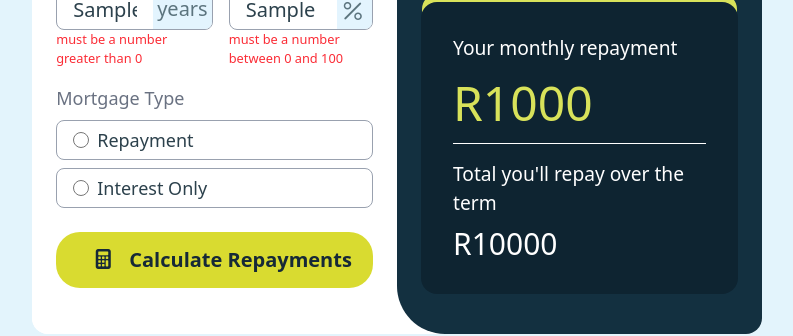
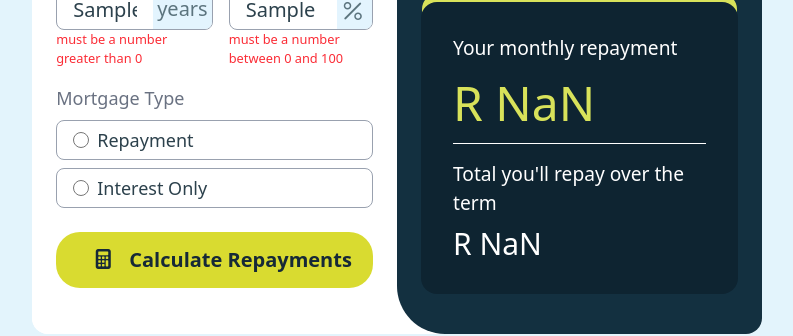
Before and after one commit to Lethabo-Michelle/mortgage-calculator, a React (Vite) app: page / in a window 1280 px wide. Both pictures are taken after typing "Sample", "Sample", "Sample" into the empty fields and a click on the button "Calculate Repayments". Shown: the part 366-702 px from the top of the page, without its empty margins (243-1036 px from the left). Built offline with nearby package versions, Linux system fonts and the light colour scheme.

Commit message:
wip: results calculations

```diff
--- a/src/components/Calculator.jsx
+++ b/src/components/Calculator.jsx
@@ -3,17 +3,27 @@ import Form from "./Form.jsx";
 import Results from "./Results.jsx";
 
 function Calculator() {
-    const [isEmpty, setIsEmpty] = useState(true);
+    const [monthlyRepayment, setMonthlyRepayment] = useState(undefined);
+    const [totalRepayment, setTotalRepayment] = useState(undefined)
 
-    function calculate() {
-        setIsEmpty(false);
+    function calculate(amount, term, interestRate) {
+        const months = term * 12;
+        const rate = interestRate / 100;
+
+        const numerator = rate * (Math.pow((1 + rate), months));
+        const denominator = Math.pow((1 + rate), months) - 1;
+        const payment = amount * numerator / denominator;
+        const overallPayment = payment * months;
+
+        setMonthlyRepayment(payment.toFixed(2));
+        setTotalRepayment(overallPayment.toFixed(2))
     }
 
     return (
         <div className="calculator h-svh grid grid-rows-1-2 md:grid-cols-2 md:grid md:bg-white">
             {/*<h1>Mortgage Calculator</h1>*/}
             <Form submitValues={calculate}/>
-            <Results value={isEmpty}/>
+            <Results monthlyRepayment={monthlyRepayment} totalRepayment={totalRepayment}/>
         </div>
     );
 }
--- a/src/components/Results.jsx
+++ b/src/components/Results.jsx
@@ -3,7 +3,7 @@ import illustrationEmpty from "../assets/illustration-empty.svg"
 
 function Results(props) {
 
-    if (props.value) {
+    if (!props.monthlyRepayment || !props.totalRepayment) {
         return (
             <div className="results p-6 bg-[#133040] w-full text-white flex flex-col items-center">
                 <img src={illustrationEmpty} alt=""/>
@@ -23,10 +23,10 @@ function Results(props) {
             </p>
             <div className="bg-[#0e2431] p-8 rounded-2xl shadow-[0px_-9px_0px_-1px_#d8e25a] mb-4">
                 <p className="text-[1.2rem] mb-4">Your monthly repayment</p>
-                <span className="text-[#d8e25a] text-5xl">R1000</span>
+                <span className="text-[#d8e25a] text-5xl">R {props.monthlyRepayment}</span>
                 <hr className="border-spacing-1 border-white my-4"/>
                 <p className="text-[1.2rem] mb-2">Total you'll repay over the term</p>
-                <span className="text-3xl">R10000</span>
+                <span className="text-3xl">R {props.totalRepayment}</span>
             </div>
         </div>
     );
```
